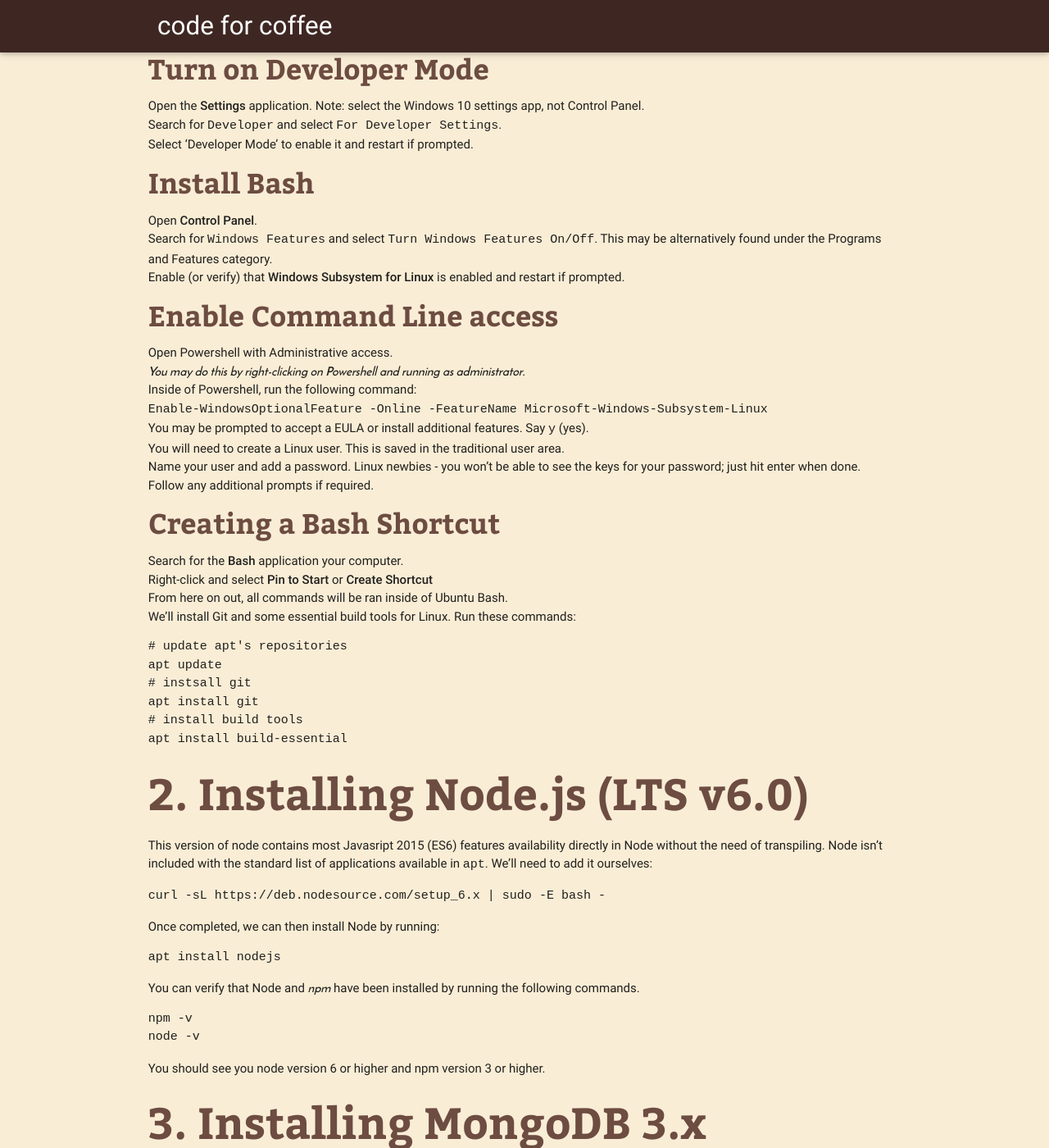
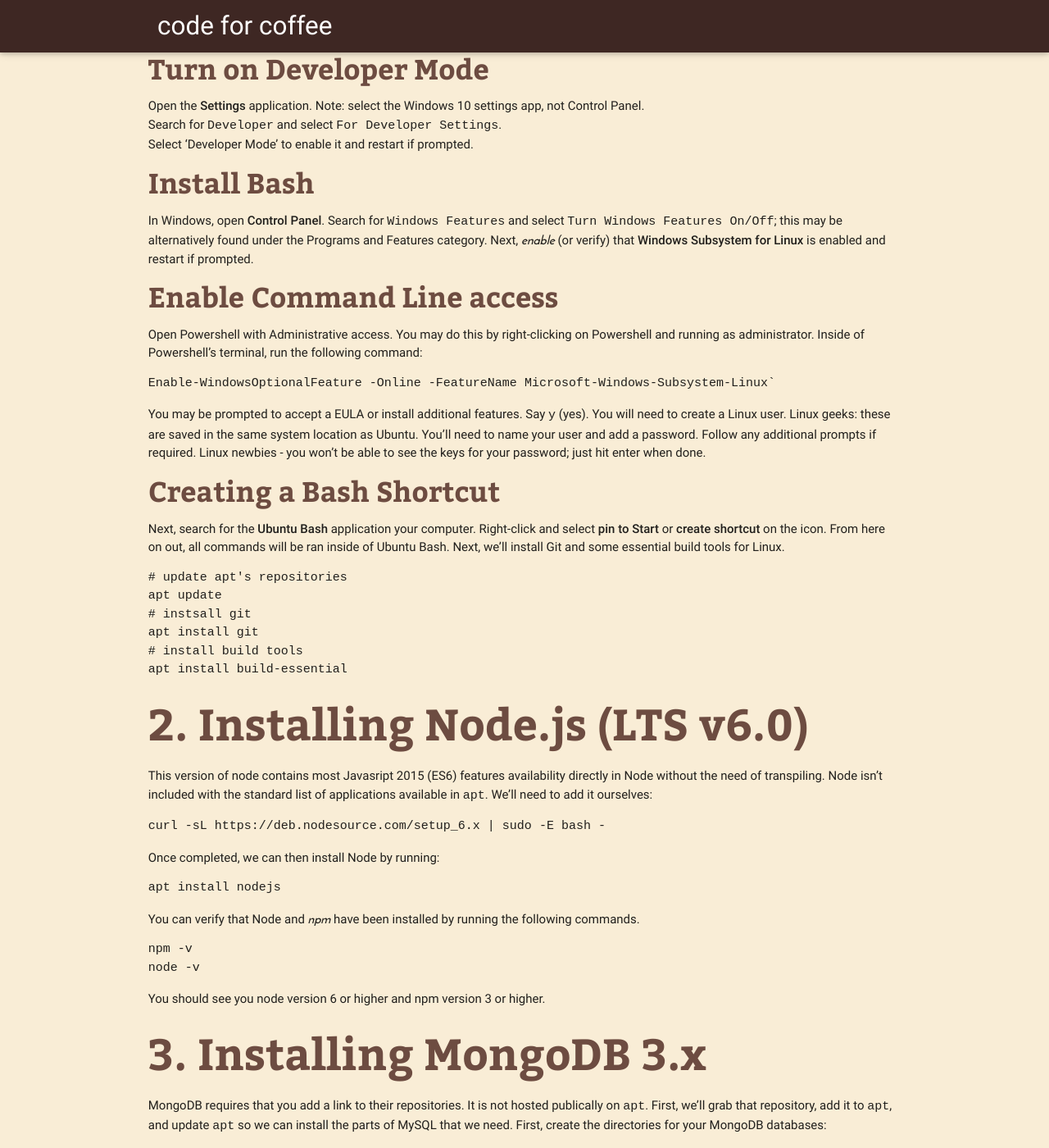
Before and after one commit to code-for-coffee/code-for-coffee.github.io, a Jekyll site: the page built from _posts/2016-12-13-Install-Ubuntu-Bash-Node-MongoDB-MySQL-on-Windows-10.md, in a window 1280 px wide and 1400 px high, scrolled down 1181 px. Shown: the whole window at 82% size. Built offline with Jekyll 4.4.1, drawn with Linux system fonts in a browser that asks for light colours; nearby versions of some CDN libraries; comment, search, counter and statistics services are not loaded; some of the changed text lies outside the part shown.

Commit message:
formatting

````diff
--- a/_posts/2016-12-13-Install-Ubuntu-Bash-Node-MongoDB-MySQL-on-Windows-10.md
+++ b/_posts/2016-12-13-Install-Ubuntu-Bash-Node-MongoDB-MySQL-on-Windows-10.md
@@ -32,27 +32,21 @@ After completing this installation, note that Bash has a shortcut to to `C:\Wind
 
 #### Install Bash
 
-* Open **Control Panel**.
-* Search for `Windows Features` and select `Turn Windows Features On/Off`. This may be alternatively found under the Programs and Features category.
-* Enable (or verify) that **Windows Subsystem for Linux** is enabled and restart if prompted.
+In Windows, open **Control Panel**. Search for `Windows Features` and select `Turn Windows Features On/Off`; this may be alternatively found under the Programs and Features category. Next, _enable_ (or verify) that **Windows Subsystem for Linux** is enabled and restart if prompted.
 
 #### Enable Command Line access
 
-* Open Powershell with Administrative access.
-* _You may do this by right-clicking on Powershell and running as administrator_.
-* Inside of Powershell, run the following command:
-* `Enable-WindowsOptionalFeature -Online -FeatureName Microsoft-Windows-Subsystem-Linux`
-* You may be prompted to accept a EULA or install additional features. Say `y` (yes).
-* You will need to create a Linux user. This is saved in the traditional user area.
-* Name your user and add a password. Linux newbies - you won't be able to see the keys for your password; just hit enter when done.
-* Follow any additional prompts if required.
+Open Powershell with Administrative access. You may do this by right-clicking on Powershell and running as administrator. Inside of Powershell's terminal, run the following command:
+
+```ps
+Enable-WindowsOptionalFeature -Online -FeatureName Microsoft-Windows-Subsystem-Linux`
+```
+
+You may be prompted to accept a EULA or install additional features. Say `y` (yes). You will need to create a Linux user. Linux geeks: these are saved in the same system location as Ubuntu. You'll need to name your user and add a password. Follow any additional prompts if required. Linux newbies - you won't be able to see the keys for your password; just hit enter when done.
 
 #### Creating a Bash Shortcut
 
-* Search for the **Bash** application your computer.
-* Right-click and select **Pin to Start** or **Create Shortcut**
-*  From here on out, all commands will be ran inside of Ubuntu Bash.
-* We'll install Git and some essential build tools for Linux. Run these commands:
+Next, search for the **Ubuntu Bash** application your computer. Right-click and select **pin to Start** or **create shortcut** on the icon. From here on out, all commands will be ran inside of Ubuntu Bash. Next, we'll install Git and some essential build tools for Linux.
 
 ```
 # update apt's repositories
@@ -88,28 +82,47 @@ You should see you node version 6 or higher and npm version 3 or higher.
 
 ## 3. Installing MongoDB 3.x
 
-MongoDB requires that you add a link to their repositories. It is not hosted publically on `apt`. First, we'll grab that repository, add it to `apt`, and update `apt` so we can install the parts of MySQL that we need.
+MongoDB requires that you add a link to their repositories. It is not hosted publically on `apt`. First, we'll grab that repository, add it to `apt`, and update `apt` so we can install the parts of MySQL that we need. First, create the directories for your MongoDB databases:
 
+```
+sudo mkdir /data
+sudo mkdir /data/db
+```
 
-* Create directories for your MongoDB databases:
-* `sudo mkdir /data`
-* `sudo mkdir /data/db`
-* Import the public key used by the package management system
-* `sudo apt-key adv --keyserver hkp://keyserver.ubuntu.com:80 --recv EA312927`
-* Create a list file for MongoDB
-* `echo "deb http://repo.mongodb.org/apt/ubuntu xenial/mongodb-org/3.2 multiverse" | sudo tee /etc/apt/sources.list.d/mongodb-org-3.2.list`
-* Reload local package database
-* `sudo apt update`
-* Install MongoDB Specifically
-* `sudo apt install mongodb-org`
-* Install all components of MongoDB
-* `sudo apt install mongodb-org-server`
-* `sudo apt install mongodb-org-shell`
-* `mongodb-org-mongos`
-* `sudo apt install mongodb-org-tools`
-* To start your server:
-* `sudo service mongodb start`
-* Alternatively, you can run the `sudo mongod` command.
+Now, you'll need to import the public key used by the package management system from MongoDB.
+
+```
+sudo apt-key adv --keyserver hkp://keyserver.ubuntu.com:80 --recv EA312927
+```
+Next, create a list file for MongoDB:
+
+```
+echp "deb http://repo.mongodb.org/apt/ubuntu xenial/mongodb-org/3.2 multiverse" | sudo tee /etc/apt/sources.list.d/mongodb-org-3.2.list
+```
+
+You can now reload local package database to include the MongoDB repositories.
+
+```
+sudo apt update
+```
+
+Finally, you can install MongoDB:
+
+```
+sudo apt install mongodb-org
+sudo apt install mongodb-org-server
+sudo apt install mongodb-org-shell
+sudo apt install mongodb-org-mongos
+sudo apt install mongodb-org-tools
+```
+
+To start your server:
+
+```
+sudo service mongodb start
+```
+
+Alternatively, you can run the `sudo mongod` command.
 
 To login to MongoDB, you may do so with `mongo`.
 
````
